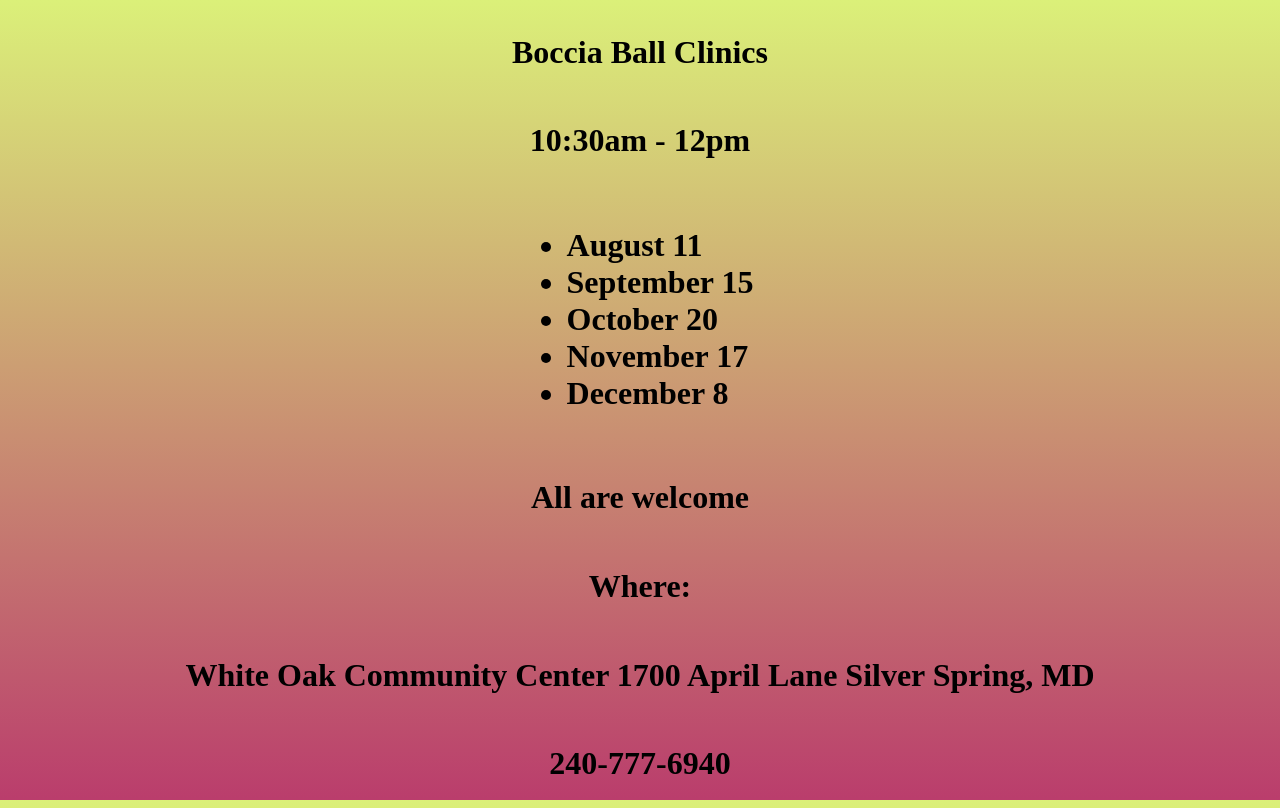
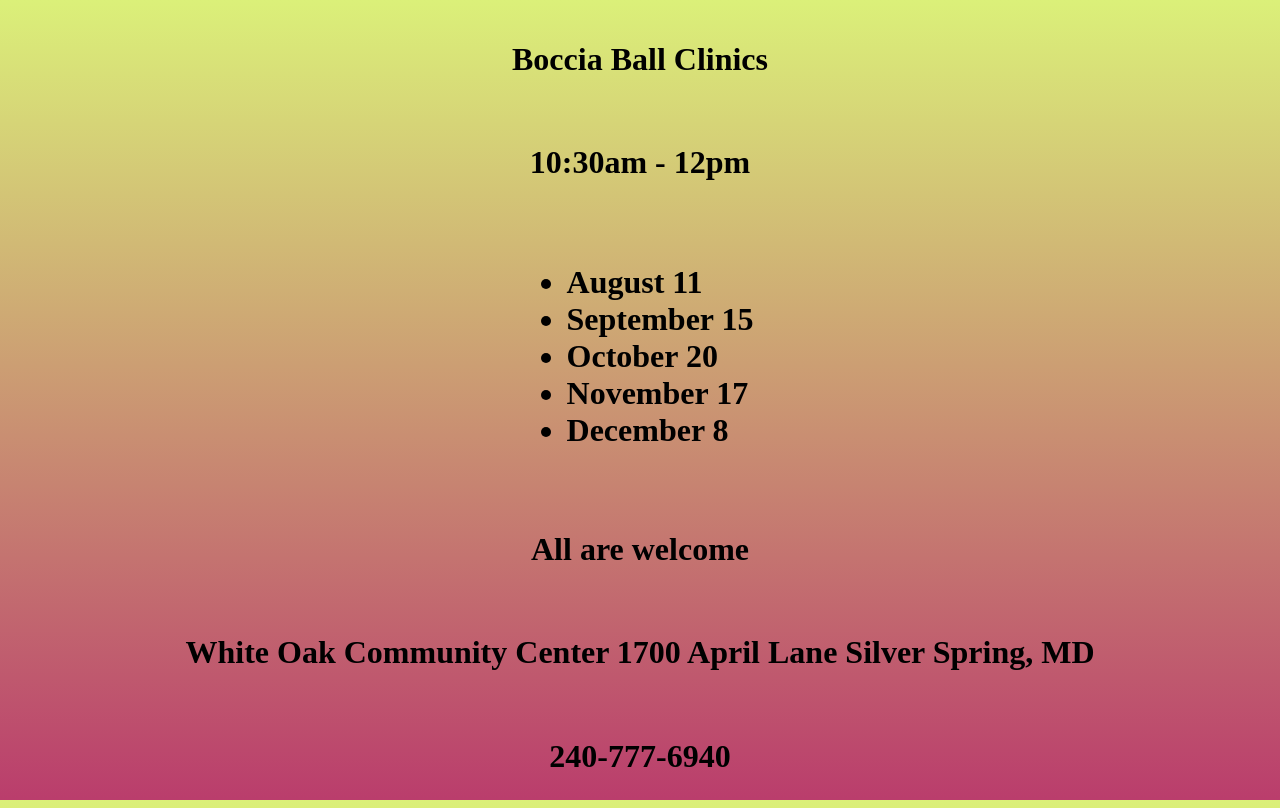
Before and after one commit to 512jay/512jay.github.io, a plain HTML site: page boccia.html in a window 1280 px wide. Drawn offline with Linux system fonts and the light colour scheme.

Commit message:
removed where

```diff
--- a/boccia.html
+++ b/boccia.html
@@ -14,7 +14,6 @@
 			<li>December 8</li>
 		</h1></ul>
 		<h1>All are welcome</h1>
-		<h1>Where:</h1>
 		<h1>White Oak Community Center 1700 April Lane Silver Spring, MD</h1>
 		<h1>240-777-6940</h1>
 
```
